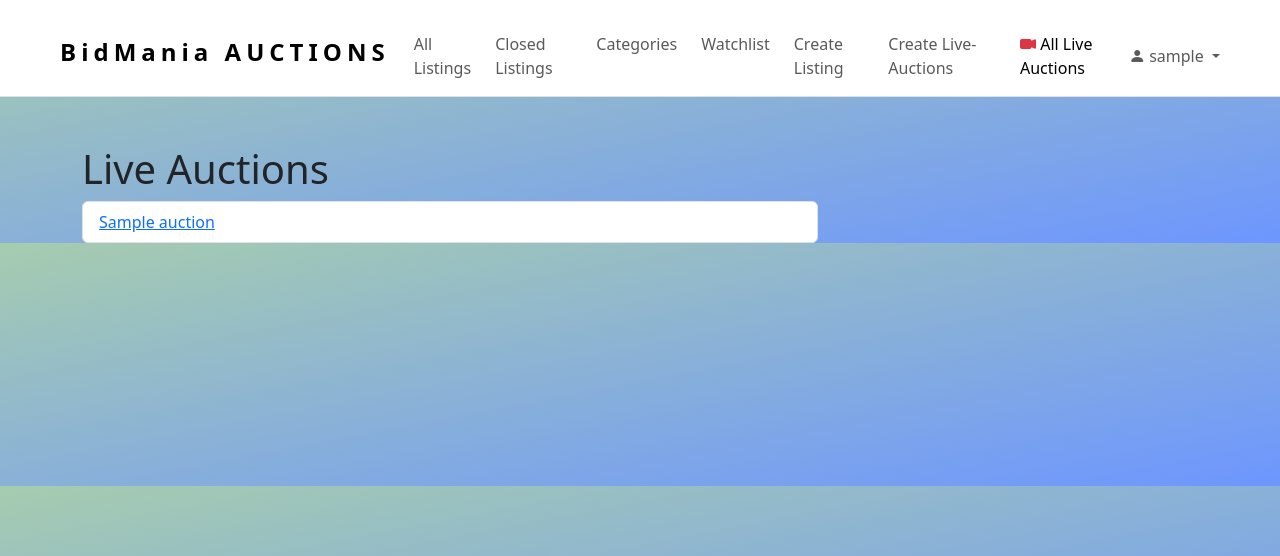
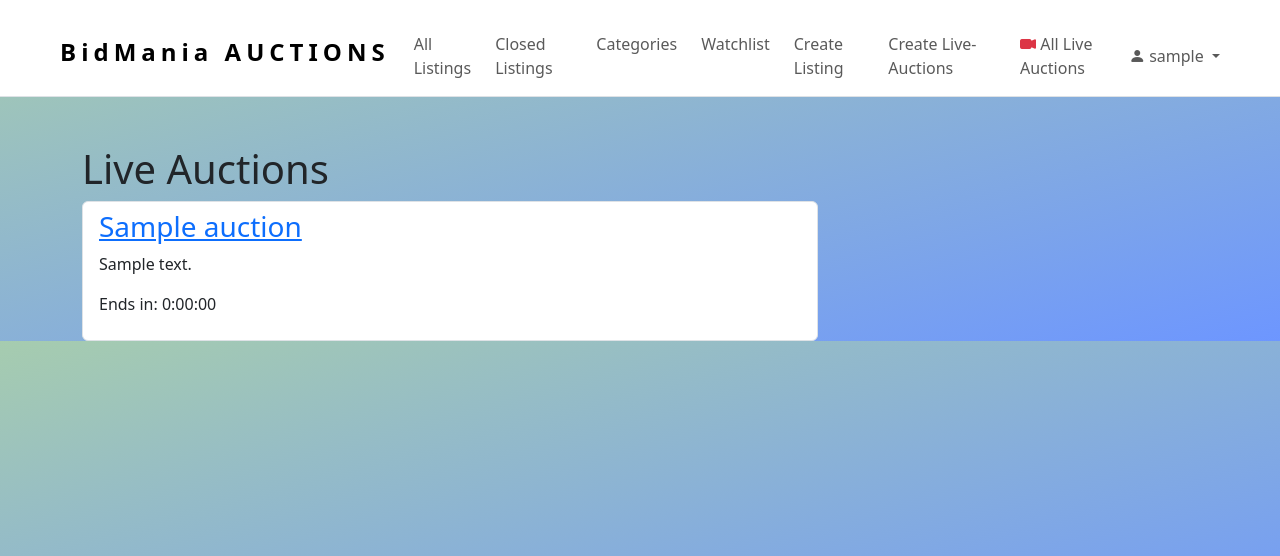
Before and after one commit to Lightmaker777/BidMania-Auctions, a Django app: page /live_auctions in a window 1280 px wide. Shown: the top 556 px of the page. Run offline with Django 3.2, Linux system fonts and the light colour scheme; a user stored in the database is signed in; tables that the repository leaves empty hold one stand-in row (values such as "Sample post").

Commit message:
nav/dropmenu update

```diff
--- a/auctions/models.py
+++ b/auctions/models.py
@@ -39,7 +39,7 @@ class Auction(models.Model):
     category = models.ForeignKey(Category, on_delete=models.SET_DEFAULT, default=None)
     lister = models.ForeignKey(User, on_delete=models.CASCADE, blank=True, null=True, related_name="lister")
     active = models.BooleanField(default=True)
-    stream = models.OneToOneField(Stream, on_delete=models.CASCADE, null=True, blank=True)
+    stream = models.OneToOneField(Stream, on_delete=models.CASCADE, null=True, blank=True, related_name="stream")
     is_live_auction = models.BooleanField(default=False)
     end_date = models.DateTimeField(default=timezone.now)
 
--- a/auctions/templates/auctions/layout.html
+++ b/auctions/templates/auctions/layout.html
@@ -56,8 +56,8 @@
                         </li>
                         <!-- All Live Auctions -->
                         <li class="nav-item">
-                            {% url 'live_auctions' as live_auctions_url %}
-                            <a class="nav-link {% if request.path == live_auctions_url %}active{% endif %}" href="{{ live_auctions_url }}">
+                            {% url 'all_live_auctions' as all_live_auctions_url %}
+                            <a class="nav-link {% if request.path == all_live_auctions_url %}active{% endif %}" href="{{ all_live_auctions_url }}">
                                 <i class="bi bi-camera-video-fill text-danger"></i> All Live Auctions
                             </a>
                         </li>
@@ -70,11 +70,7 @@
                             <i class="me-1 bi bi-person-fill"></i>{{ user.username }}
                         </div>
                         <ul class="dropdown-menu">
-                            <li class="nav-item">
-                                <a class="text-decoration-none dropdown-item" href="{% url 'live_auctions' %}">
-                                    My Live-Auctions
-                                </a>
-                            </li>
+
                             <li class="nav-item">
                                 <a class="text-decoration-none dropdown-item" href="{% url 'my_listings' %}">
                                     My Listings
--- a/auctions/templates/auctions/live_auctions.html
+++ b/auctions/templates/auctions/live_auctions.html
@@ -5,20 +5,22 @@
     <div class="container mt-5">
         <div class="row">
             <div class="col-lg-8">
-                <h1>Live Auctions</h1>
+                <h1>{{ headline }}</h1>
                 {% if live_auctions %}
                     <ul class="list-group">
                         {% for auction in live_auctions %}
-                            <li class="list-group-item"><a href="{% url 'live_stream' auction_id=auction.id %}">{{ auction.title }}</a></li>
-
-
+                            <li class="list-group-item">
+                                <h3><a href="{% url 'live_stream' auction_id=auction.id %}">{{ auction.title }}</a></h3>
+                                <p>{{ auction.description }}</p>
+                                <p>Ends in: {{ auction.time_until_end }}</p>
+                                <!-- Add more details as needed -->
+                            </li>
                         {% endfor %}
                     </ul>
                 {% else %}
                     <p>No live auctions available.</p>
                 {% endif %}
             </div>
-
         </div>
     </div>
 {% endblock %}
--- a/auctions/urls.py
+++ b/auctions/urls.py
@@ -29,6 +29,7 @@ urlpatterns = [
     path("close/<int:id>", views.close, name="close"),
     path("activate/<int:id>", views.activate, name="activate"),
     path("mylistings", views.my_listings, name="my_listings"),
+
     path("mybids", views.my_bids, name="my_bids"),
     path("login", views.login_view, name="login"),
     path("logout", views.logout_view, name="logout"),
--- a/auctions/views.py
+++ b/auctions/views.py
@@ -372,6 +372,7 @@ def my_bids(request):
         "headline": "My Bids"
     })
 
+
 def login_view(request):
     headline = "Login"
     if request.method == "POST":
```
Also changed, not shown: auctions/migrations/0002_alter_auction_stream.py (added).
